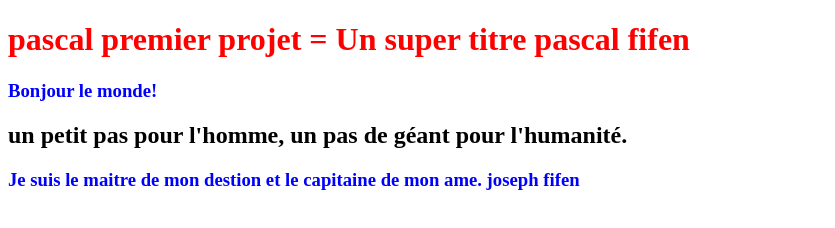
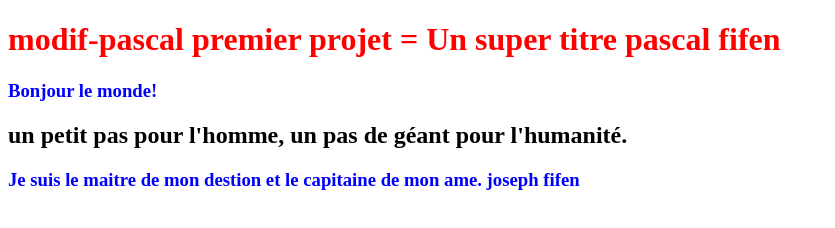
Before and after one commit to JosephPascalFifen/pascalPremierProjet, a plain HTML site: page index.html in a window 1280 px wide. Shown: the whole page, without its empty margins (0-835 px from the left). Drawn offline with Linux system fonts and the light colour scheme.

Commit message:
modification du tire

```diff
--- a/index.html
+++ b/index.html
@@ -12,7 +12,7 @@
 
 <body>
 
-   <h1> pascal premier projet = Un super titre pascal fifen</h1>
+   <h1> modif-pascal premier projet = Un super titre pascal fifen</h1>
    <h3>Bonjour le monde!</h3>
    <h2>un petit pas pour l'homme, un pas de géant pour l'humanité.</h2>
    <h3>Je suis le maitre de mon destion et le capitaine de mon ame. joseph fifen</h3>
```
